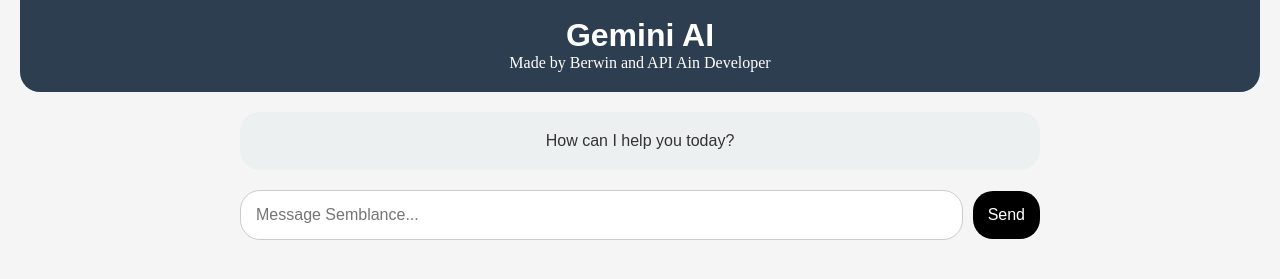
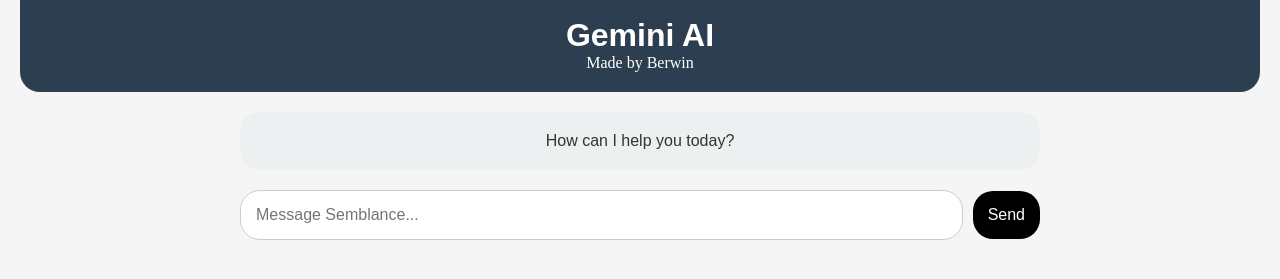
Before and after one commit to weberbers201938/apis-ber, a website: page public/index.html in a window 1280 px wide. Shown: the part 143-422 px from the top of the page. Drawn offline with Linux system fonts and the light colour scheme; a small style sheet from the web is missing.

Commit message:
Update index.html

```diff
--- a/public/index.html
+++ b/public/index.html
@@ -174,7 +174,7 @@
     <div class="header-links">
       <a href="about.html" class="header-link">About Us</a>
     </div>
-    <p>Made by <a href="https://www.facebook.com/berlovesyou">Berwin</a> and <a href="https://www.facebook.com/berlovesyou">API Ain Developer</a></p>
+    <p>Made by <a href="https://www.facebook.com/berlovesyou">Berwin</a></p>
   </div>
 
   <div class="container" id="container">
```
